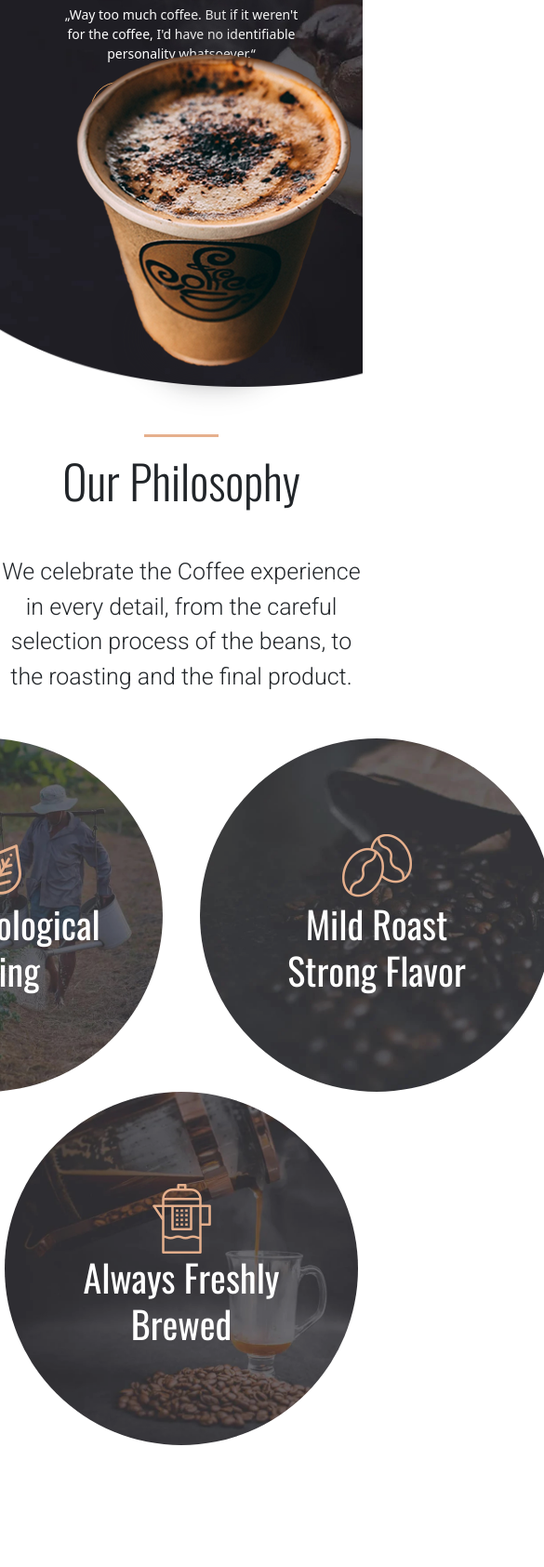
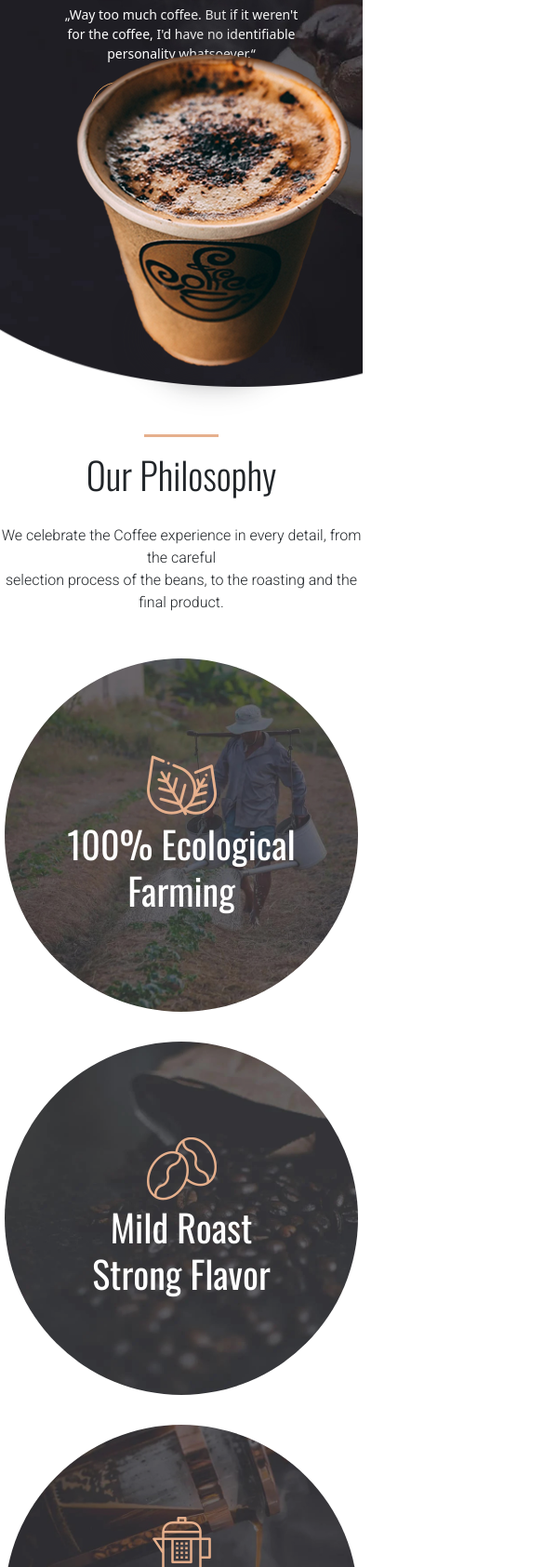
Before and after one commit to riyad-ahmed/The-Perfect-Coffee, a plain HTML site: page index.html in a window 390 px wide. Shown: the part 315-2000 px from the top of the page at 93% size, 585 px wide, since content can reach past the window. Drawn offline with nearby package versions, Linux system fonts and the light colour scheme.

Commit message:
style added

```diff
--- a/index.html
+++ b/index.html
@@ -92,6 +92,7 @@
         </p>
       </div>
       <div class="about-coffee">
+        <div class="about-responsive">
           <div class="about-coffee-tow d-flex justify-content-center">
             <div class="image-1 bg-style">
               <div class="position-relative text-center">
@@ -106,6 +107,8 @@
                 </div>
               </div>
             </div>
+          </div>
+          <div class="about-coffee-tow d-flex justify-content-center">
             <div class="image-2 bg-style">
               <div class="position-relative text-center">
                 <div class="hover">
@@ -115,6 +118,7 @@
                   <div class="d-flex justify-content-center align-items-center flex-column" style="height: 100%;">
                     <img class="coffee_leaf" src="./image/coffee_beans.png" alt="coffee_leaf.png">
                     <h1 class="coffee_leaf-content text-center">Mild Roast<br> Strong Flavor</h1>
+                  </div>
                 </div>
               </div>
             </div>
@@ -138,7 +142,7 @@
       </div>
     </section>
   </div>
-  <div class="menu-card" style="padding-top: 15rem;">
+  <div class="menu-card">
     <section>
       <div class="our-menu text-center">
         <div class="philo-up-line"></div>
--- a/style.css
+++ b/style.css
@@ -270,6 +270,11 @@ h1{
   100%
     {transform: translateY(0);
     opacity: 1;}
+}
+
+
+.menu-card{
+  padding-top: 15rem;
 }
 
 .philo-up-line{
@@ -567,11 +572,32 @@ h1{
   .menu-btn{
     display: none;
   }
+  .about-responsive{
+    display: inline !important;
+  }
+  .about-coffee-tow{
+    padding-bottom: 2rem;
+  }
+  .menu-card{
+    padding-top: 8rem;
+  }
+  .philosophy h1{
+    font-size: 40px;
+    margin-bottom: 30px;
+  }
+  .philosophy p{
+    font-size: 16px;
+  }
 
-
+}
+.about-responsive{
+  display: flex;
+  justify-content: center;
 }
 
 @media screen and (max-width: 600px) {
 
-
+  .header{
+    padding: 0 2% 0 2%;
+  }
 }
```
Lines whose indentation alone changed are shown as unchanged.
